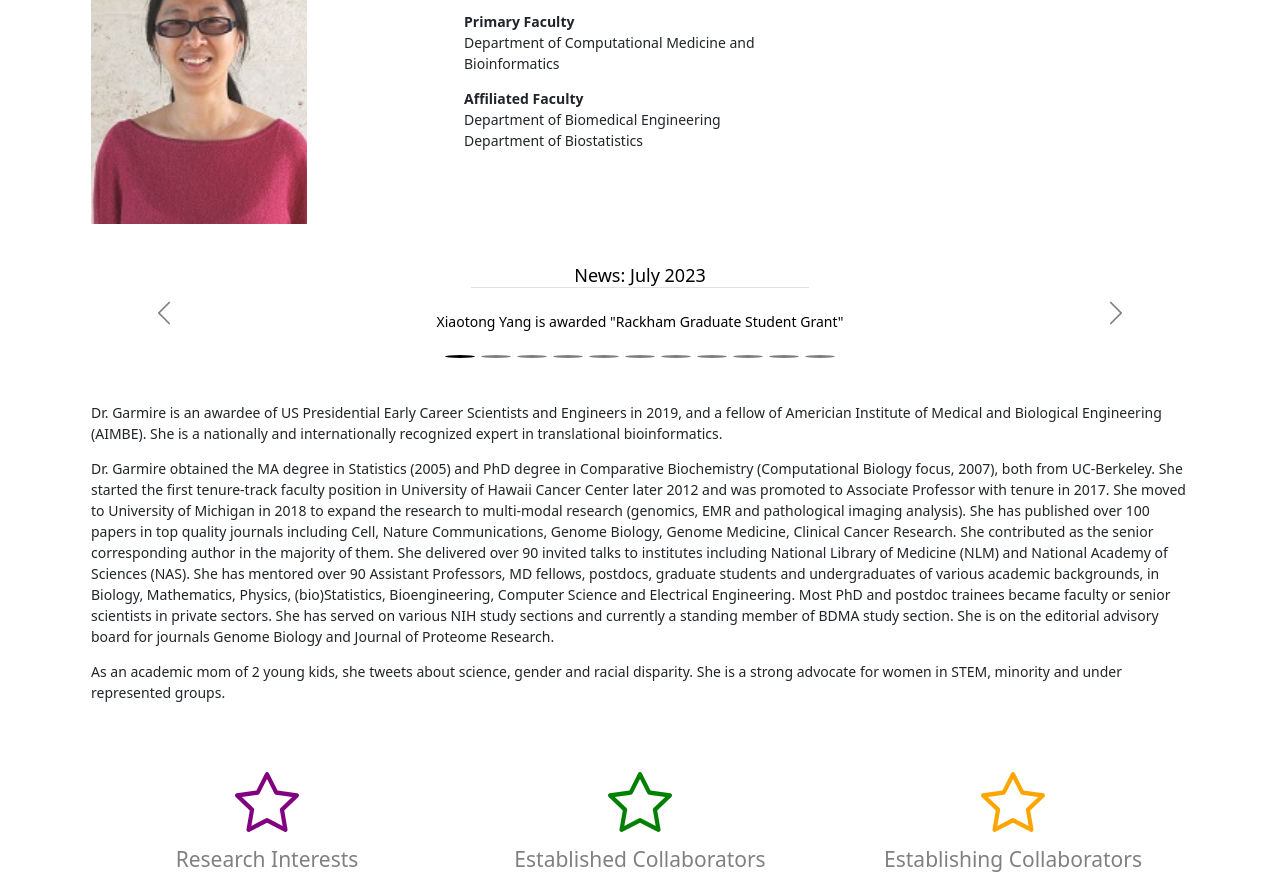
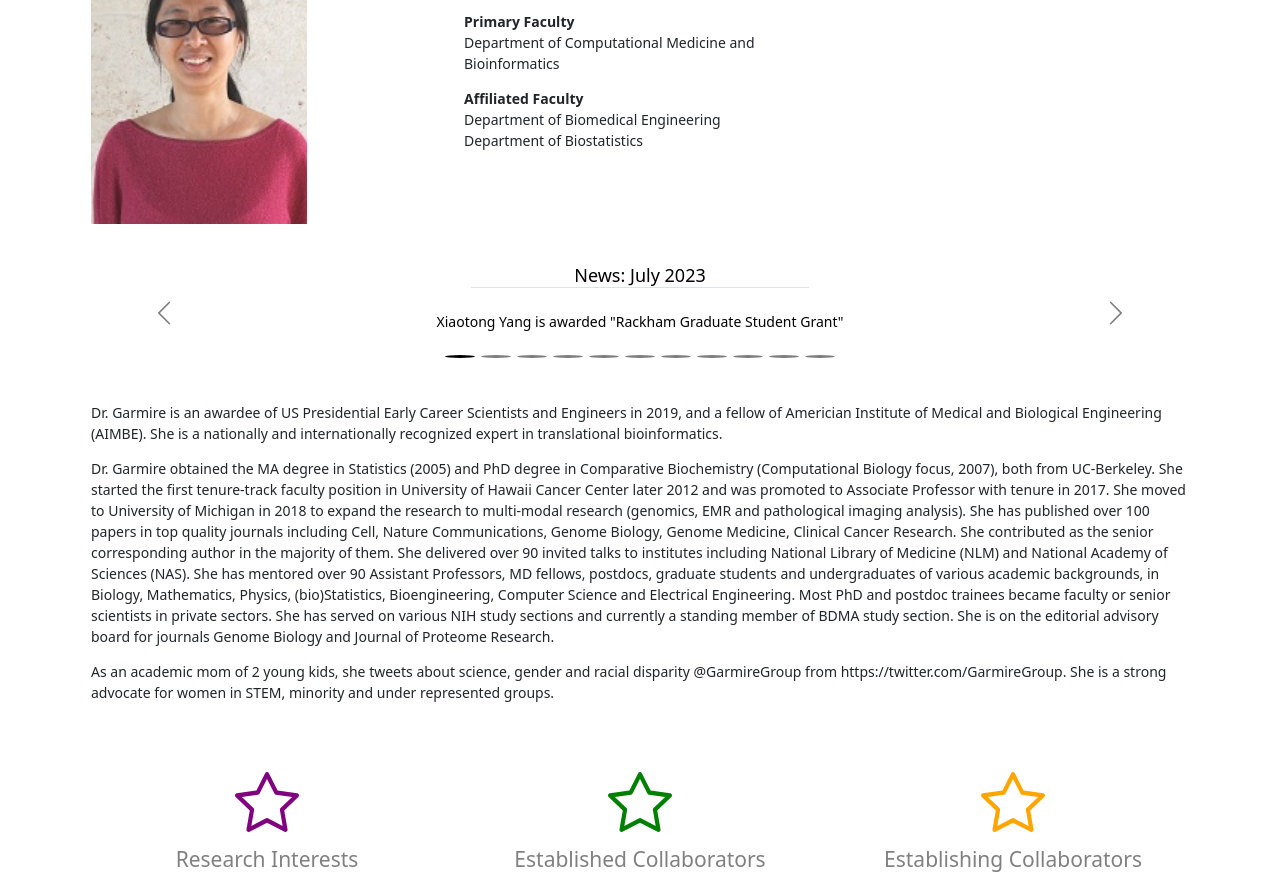
Before and after one commit to lanagarmire/lanagarmire.github.io, a website: page index.html in a window 1280 px wide. Shown: the part 115-1011 px from the top of the page. Drawn offline with nearby package versions, Linux system fonts and the light colour scheme; a script that the page names is missing.

Commit message:
Update index.html

```diff
--- a/index.html
+++ b/index.html
@@ -653,7 +653,7 @@
                             is on the editorial advisory board for journals Genome Biology and Journal of Proteome Research.
                         </p>
                         <p class="large">
-                            As an academic mom of 2 young kids, she tweets about science, gender and racial disparity.
+                            As an academic mom of 2 young kids, she tweets about science, gender and racial disparity @GarmireGroup from https://twitter.com/GarmireGroup.
                             She is a strong
                             advocate for women in STEM, minority and under represented groups.
                         </p>
```
